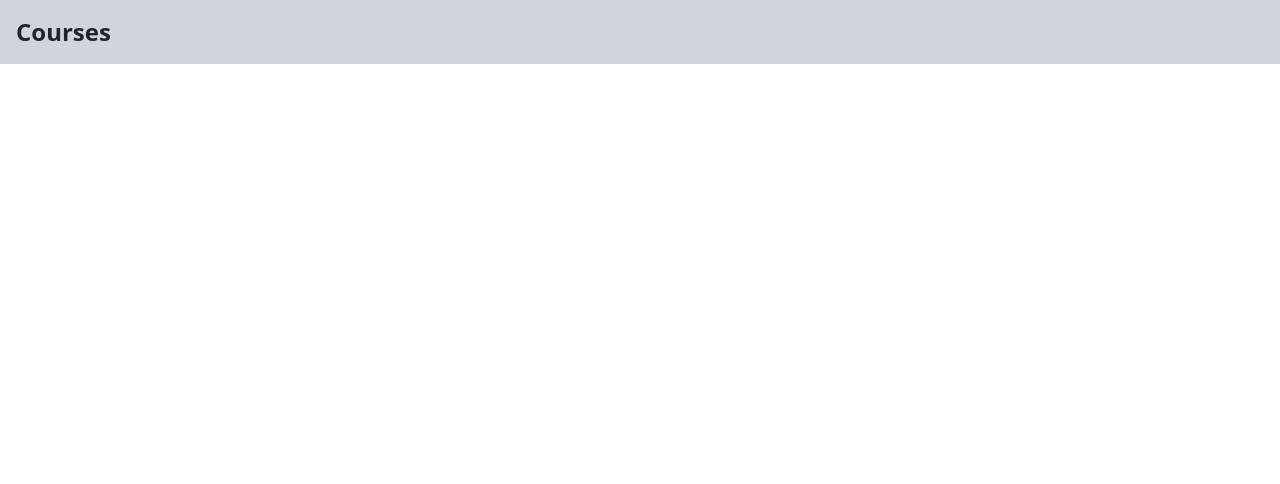
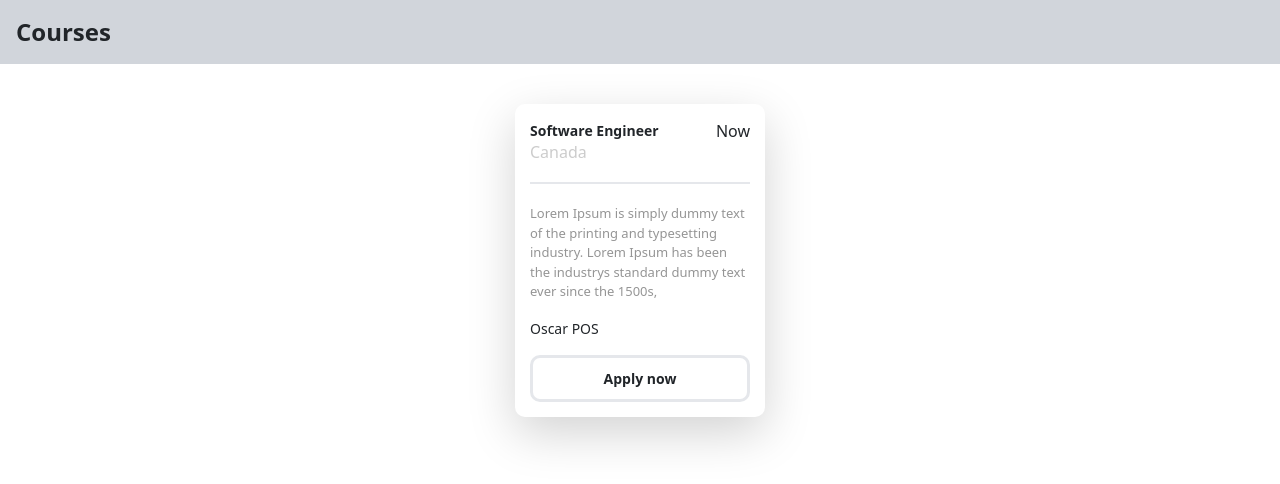
Before and after one commit to KasunDimantha/Edume-International-Institute, a React (Vite) app in the folder EdumeLMS/: page /courses in a window 1280 px wide. Shown: the top 484 px of the page. Built offline with nearby package versions, Linux system fonts and the light colour scheme.

Commit message:
update courses page

```diff
--- a/EdumeLMS/src/App.jsx
+++ b/EdumeLMS/src/App.jsx
@@ -12,6 +12,9 @@ import 'bootstrap/dist/css/bootstrap.min.css';
 import Courses from './pages/Courses';
 import Events from './pages/Events';
 import Achievements from './pages/Achievements';
+import Manage_Profiles from './pages/Manage_Profile';
+import Messages from './pages/Messages';
+import Contact from './pages/component/Contact';
 
 
 
@@ -28,6 +31,9 @@ function App() {
           <Route exact path="/courses"  element={<Courses/>}/>
           <Route exact path="/events"  element={<Events/>}/>
           <Route exact path="/achievements"  element={<Achievements/>}/>
+          <Route exact path="/manage_profiles"  element={<Manage_Profiles/>}/>
+          <Route exact path="/messages"  element={<Messages/>}/>
+          <Route exact path="/contact"  element={<Contact/>}/>
         </Routes>
       // </Router>
 
--- a/EdumeLMS/src/pages/Courses.jsx
+++ b/EdumeLMS/src/pages/Courses.jsx
@@ -2,13 +2,67 @@ import React, { Component } from 'react'
 
 function Courses() {
 
+    const Data = [
+        {
+          id:1,
+
+          title:'Software Engineer',
+          time:'Now',
+          location:'Canada',
+          desc:'Lorem Ipsum is simply dummy text of the printing and typesetting industry. Lorem Ipsum has been the industrys standard dummy text ever since the 1500s,',
+          company:'Oscar POS'
+
+        }
+
+    ]
+
     return (
 
+        <>
         <div className="min-h-screen">
             <div className="bg-gray-300 p-3">
             <h1 className="font-semibold text-2xl">Courses</h1>
             </div>
+
+
+
+        <div className='jobContainer flex gap-10 justify-center flex-wrap items-center py-10' >
+
+        {
+            Data.map(({id,image,title,time,location,desc,company}) => {
+            return(
+
+                <div key={id} className='group group/item singleJob w-[250px] p-[15px] rounded-[10px] shadow-lg shadow-greyIsh-400/700 hover:shadow-lg hover:bg-[#3260b5e5] '>
+
+                <span className='flex justify-between items-center gap-4 '>
+                    <h1 className='text-[14px] font-semibold text-textColor group-hover:text-white'>{title}</h1>
+                    <span> {time}</span>
+                </span>
+
+                <h6 className='text-[#ccc]'>{location}</h6>
+                <p className='text-[13px] text-[#959595] pt-[20px] border-t-[2px] mt-[20px] group-hover:text-white'>
+                {desc}
+                </p>
+
+                <div className='company flex items-center gap-2'>
+
+                    <span className='text-[14px] py-[1rem] block  group-hover:text-white'>{company}</span>
+                </div>
+
+                <button className=' border-[3px] rounded-[10px] block p-[10px] w-full text-[14px] font-semibold bg-white text-textColor
+                group-hover/item:text-textColor group-hover:text-black'>Apply now</button>
+
+                </div>
+
+
+            )
+            })
+        }
+
+
         </div>
+        </div>
+        </>
 
     )
 
--- /dev/null
+++ b/EdumeLMS/src/pages/Manage_Profile.jsx
@@ -0,0 +1,17 @@
+import React, { Component } from 'react'
+
+function Manage_Profiles () {
+
+    return (
+
+      <div className="min-h-screen">
+            <div className="bg-gray-300 p-3">
+            <h1 className="font-semibold text-2xl">Manage My Profile</h1>
+            </div>
+        </div>
+
+    )
+
+}
+
+export default Manage_Profiles;
--- /dev/null
+++ b/EdumeLMS/src/pages/Messages.jsx
@@ -0,0 +1,17 @@
+import React, { Component } from 'react'
+
+function Messages() {
+
+    return (
+
+        <div className="min-h-screen">
+            <div className="bg-gray-300 p-3">
+            <h1 className="font-semibold text-2xl">Messages</h1>
+            </div>
+        </div>
+
+    )
+
+}
+
+export default Messages;
--- a/EdumeLMS/src/pages/Student_Dashboard.jsx
+++ b/EdumeLMS/src/pages/Student_Dashboard.jsx
@@ -20,25 +20,36 @@ function Student_Dashboard () {
         {/* Add features */}
         <div className="grid gap-4 grid-cols-2 m-20 text-center text-lg font-semibold cursor-pointer">
 
-          <div onClick={() => (window.location.pathname = "/announcements")} className="border-double border-4 border-zinc-400 m-18 h-14 rounded-md p-2 hover:bg-zinc-200 ">
+          <div onClick={() => (window.location.pathname = "/announcements")} className="border-double border-4 border-zinc-400 m-18 h-14 rounded-md p-2 hover:bg-blue-900 hover:text-white">
           Announcements and Updates</div>
 
-          <div onClick={() => (window.location.pathname = "/events")} className="border-double border-4 border-zinc-400 m-18 h-14 rounded-md p-2 hover:bg-zinc-200">
+          <div onClick={() => (window.location.pathname = "/events")} className="border-double border-4 border-zinc-400 m-18 h-14 rounded-md p-2 hover:bg-blue-900 hover:text-white">
           Upcoming Events</div>
 
-          <div onClick={() => (window.location.pathname = "/achievements")} className="border-double border-4 border-zinc-400 m-18 h-14 rounded-md p-2 hover:bg-zinc-200">
+          <div onClick={() => (window.location.pathname = "/achievements")} className="border-double border-4 border-zinc-400 m-18 h-14 rounded-md p-2 hover:bg-blue-900 hover:text-white">
           Achievements and Certifications</div>
 
-          <div onClick={() => (window.location.pathname = "/courses")} className="border-double border-4 border-zinc-400 m-18 h-14 rounded-md p-2 hover:bg-zinc-200">
+          <div onClick={() => (window.location.pathname = "/courses")} className="border-double border-4 border-zinc-400 m-18 h-14 rounded-md p-2 hover:bg-blue-900 hover:text-white">
           Recomended Courses
           </div>
 
-          <div className="border-double border-4 border-zinc-400 m-18 h-14 rounded-md p-2 ">Explore New Courses</div>
-          <div className="border-double border-4 border-zinc-400 m-18 h-14 rounded-md p-2 ">My enrolled Courses</div>
-          <div className="border-double border-4 border-zinc-400 m-18 h-14 rounded-md p-2 ">Messages and Notices</div>
-          <div className="border-double border-4 border-zinc-400 m-18 h-14 rounded-md p-2 ">Manage My Profile</div>
-          <div className="border-double border-4 border-zinc-400 m-18 h-14 rounded-md p-2 ">Contact Student Support</div>
-          <div className="border-double border-4 border-zinc-400 m-18 h-14 rounded-md p-2 ">FAQ</div>
+          <div onClick={() => (window.location.pathname = "/")} className="border-double border-4 border-zinc-400 m-18 h-14 rounded-md p-2 hover:bg-blue-900 hover:text-white">
+          Explore New Courses</div>
+
+          <div onClick={() => (window.location.pathname = "/")} className="border-double border-4 border-zinc-400 m-18 h-14 rounded-md p-2 hover:bg-blue-900 hover:text-white">
+          My enrolled Courses</div>
+
+          <div onClick={() => (window.location.pathname = "/messages")} className="border-double border-4 border-zinc-400 m-18 h-14 rounded-md p-2 hover:bg-blue-900 hover:text-white">
+          Messages and Notices</div>
+
+          <div onClick={() => (window.location.pathname = "/manage_profiles")} className="border-double border-4 border-zinc-400 m-18 h-14 rounded-md p-2 hover:bg-blue-900 hover:text-white">
+          Manage My Profile</div>
+
+          <div onClick={() => (window.location.pathname = "/contact")} className="border-double border-4 border-zinc-400 m-18 h-14 rounded-md p-2 hover:bg-blue-900 hover:text-white">
+          Contact Student Support</div>
+
+          <div onClick={() => (window.location.pathname = "/courses")} className="border-double border-4 border-zinc-400 m-18 h-14 rounded-md p-2 hover:bg-blue-900 hover:text-white">
+          FAQ</div>
         </div>
 
       </div>
--- /dev/null
+++ b/EdumeLMS/src/pages/component/Contact.jsx
@@ -0,0 +1,17 @@
+import React, { Component } from 'react'
+
+function Contact() {
+
+    return (
+
+        <div className="min-h-screen">
+            <div className="bg-gray-300 p-3">
+            <h1 className="font-semibold text-2xl">Contact Us</h1>
+            </div>
+        </div>
+
+    )
+
+}
+
+export default Contact;
```
